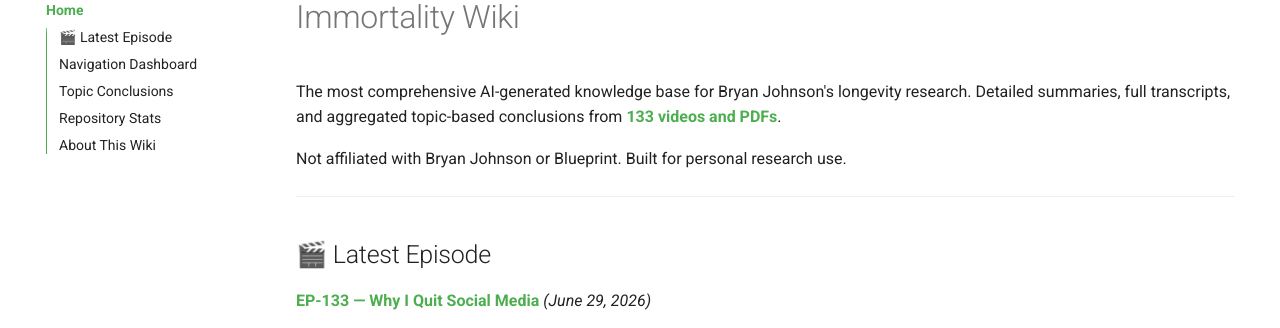
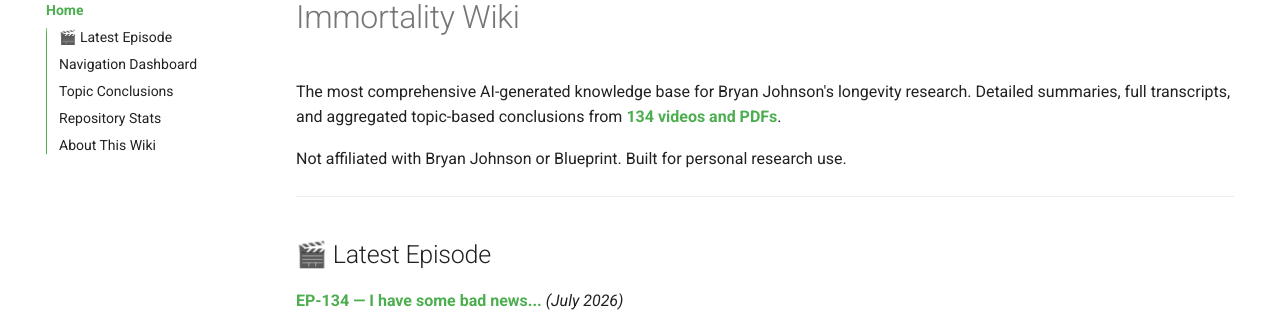
Before and after one commit to PatrykWajs/Immortality-Wiki, an MkDocs documentation site: the page built from docs/index.md, in a window 1280 px wide and 1400 px high, cut to the strip 149-477 px from the top of the window. Built offline with MkDocs 1.6.1 and Material for MkDocs 9.7.7, drawn with Linux system fonts in a browser that asks for light colours; comment, search, counter and statistics services are not loaded; some of the changed text lies outside the part shown.

Commit message:
add: EP-134 — I have some bad news...
7,386-char transcript, 4 topics (biomarkers-and-testing, gut-health,
technology-and-ai, longevity-science). index.md 133->134, Last Updated July 2026.

Co-Authored-By: Claude Opus 4.8 (1M context) <noreply@anthropic.com>

```diff
--- a/docs/index.md
+++ b/docs/index.md
@@ -4,7 +4,7 @@ title: Home
 
 # Immortality Wiki
 
-The most comprehensive AI-generated knowledge base for Bryan Johnson's longevity research. Detailed summaries, full transcripts, and aggregated topic-based conclusions from **133 videos and PDFs**.
+The most comprehensive AI-generated knowledge base for Bryan Johnson's longevity research. Detailed summaries, full transcripts, and aggregated topic-based conclusions from **134 videos and PDFs**.
 
 Not affiliated with Bryan Johnson or Blueprint. Built for personal research use.
 
@@ -12,13 +12,13 @@ Not affiliated with Bryan Johnson or Blueprint. Built for personal research use.
 
 ## 🎬 Latest Episode
 
-**EP-133 — Why I Quit Social Media** *(June 29, 2026)*
+**EP-134 — I have some bad news...** *(July 2026)*
 
 <div style="position:relative;padding-bottom:56.25%;height:0;overflow:hidden;border-radius:8px;">
-  <iframe src="https://www.youtube.com/embed/AuOwfkQHUp4" style="position:absolute;top:0;left:0;width:100%;height:100%;" frameborder="0" allow="accelerometer; autoplay; clipboard-write; encrypted-media; gyroscope; picture-in-picture" allowfullscreen></iframe>
+  <iframe src="https://www.youtube.com/embed/UWgzB5B_fjM" style="position:absolute;top:0;left:0;width:100%;height:100%;" frameborder="0" allow="accelerometer; autoplay; clipboard-write; encrypted-media; gyroscope; picture-in-picture" allowfullscreen></iframe>
 </div>
 
-[:octicons-arrow-right-24: Read Summary & Transcript](Episodes/EP-133 - Why I Quit Social Media/summary.md)
+[:octicons-arrow-right-24: Read Summary & Transcript](Episodes/EP-134 - I have some bad news.../summary.md)
 
 ---
 
@@ -30,7 +30,7 @@ Not affiliated with Bryan Johnson or Blueprint. Built for personal research use.
 
     ---
 
-    Chronological list of all 133 episodes and PDFs with direct links to summaries and transcripts.
+    Chronological list of all 134 episodes and PDFs with direct links to summaries and transcripts.
 
     [:octicons-arrow-right-24: Browse All Episodes](MAP.md)
 
@@ -82,10 +82,10 @@ Not affiliated with Bryan Johnson or Blueprint. Built for personal research use.
 
 | Metric | Count |
 |--------|-------|
-| **Total Episodes** | 133 |
+| **Total Episodes** | 134 |
 | **Research Topics** | 13 |
 | **Expert Guests** | 10+ |
-| **Last Updated** | April 2026 |
+| **Last Updated** | July 2026 |
 
 ---
 
```
Also changed, not shown: docs/Conclusions/biomarkers-and-testing.md (+6 -0 lines), docs/Conclusions/gut-health.md (+6 -0 lines), docs/Conclusions/longevity-science.md (+6 -0 lines), docs/Conclusions/technology-and-ai.md (+7 -0 lines), docs/Episodes/EP-134 - I have some bad news.../summary.md (added, +41 -0 lines), docs/Episodes/EP-134 - I have some bad news.../transcript.md (added, +13 -0 lines), docs/MAP.md (+1 -0 lines).
